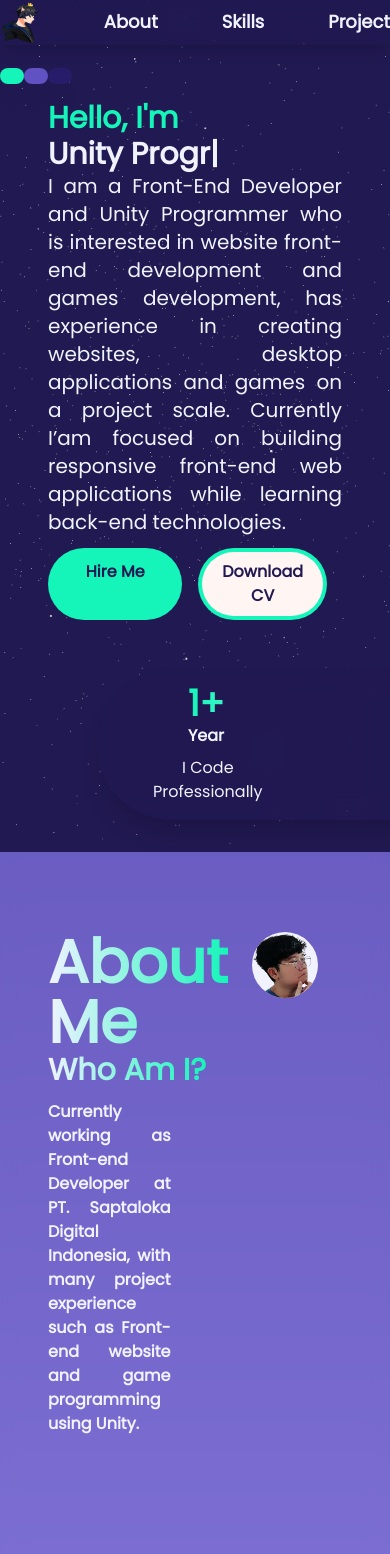
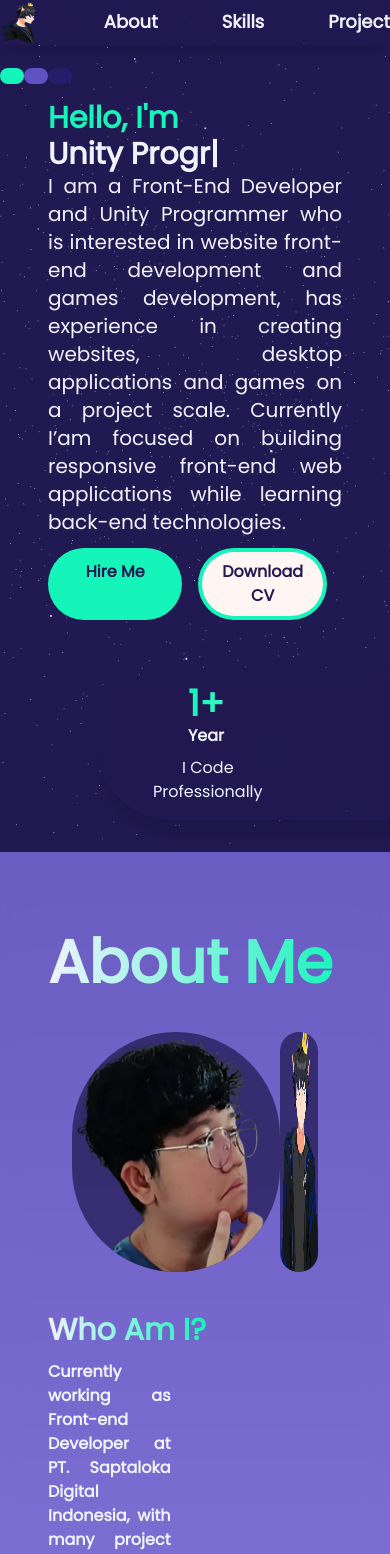
Before and after one commit to auliarahman789/mauliarahman, a Next.js app: page / in a window 390 px wide. Shown: the top 1554 px of the page. Built offline with nearby package versions, Linux system fonts and the light colour scheme; a web font is replaced by a local one.

Commit message:
Update : Content

```diff
--- a/src/app/components/about.tsx
+++ b/src/app/components/about.tsx
@@ -1,29 +1,49 @@
 "use client";
-import React from 'react'
+
 import Image from "next/image";
+import { motion } from 'framer-motion';
 
 function About() {
+
     return (
         <section className="lg:py-16" id='about'>
 
             <div className='relative flex pt-16'>
 
+                <motion.div
+                    // initial={{ opacity: 0, scale: 0.5 }}
+
+                    initial={{ opacity: 0 }}
+                    whileInView={{ opacity: 1 }}
+                    viewport={{ once: true }}
+                    animate={{ opacity: 0, scale: 1 }}
+                    transition={{ duration: 2 }}
+                    className=""
+                >
                     <p className='text-transparent bg-clip-text bg-gradient-to-r from-[#F0F3FF] to-[#15F5BA] font-bold text-6xl' >
                         About Me
                     </p>
-                <div className='flex justify-end w-9/12 px-6'>
+
+                    <div className='flex justify-center lg:gap-[850px]  w-full px-6 pt-10'>
+                        <Image
+                            alt="logo1"
+                            src={"/anjas.png"}
+                            height={300}
+                            width={300}
+                            className='w-52 h-60 rounded-full bg-[#211951ba]'
+                        />
                         <div>
                             <Image
                                 alt="logo1"
-                            src={"/anjas.png"}
-                            height={200}
-                            width={200}
-                            className=' rounded-full bg-[#F0F3FF]'
+                                src={"/kingpose.png"}
+                                height={300}
+                                width={300}
+                                className='w-52 h-60 rounded-full bg-[#211951ba]'
                             />
                         </div>
+
                     </div>
-            </div>
-            <div className='flex'>
+                    <div className='flex pt-10'>
                         <p className='text-transparent bg-clip-text bg-gradient-to-r from-[#F0F3FF] to-[#15F5BA] font-semibold text-3xl'>
                             Who Am I?
                         </p>
@@ -34,6 +54,11 @@ function About() {
                             Front-end website and game programming using Unity.
                         </p>
                     </div>
+                </motion.div>
+
+            </div>
+
+
 
         </section >
     );
--- a/src/app/components/carddesc.tsx
+++ b/src/app/components/carddesc.tsx
@@ -1,6 +1,7 @@
 "use client";
 import { useState } from 'react';
 import Image from 'next/image'
+import { motion } from 'framer-motion';
 const PlaceCard = ({ skills, desc, image, skilldesc }: { skills: any, desc: any, image: any, skilldesc: any }) => {
 
     const [showDescription, setShowDescription] = useState(false);
@@ -10,6 +11,15 @@ const PlaceCard = ({ skills, desc, image, skilldesc }: { skills: any, desc: any,
     };
 
     return (
+        <div>
+            <motion.div
+                initial={{ opacity: 0 }}
+                whileInView={{ opacity: 1 }}
+                viewport={{ once: true }}
+                animate={{ opacity: 0, scale: 1 }}
+                transition={{ duration: 2 }}
+                className=""
+            >
                 <div className="relative place-card bg-[#FEF9EF] z-[20]" id='skills' onClick={toggleDescription}>
 
                     <div className="flip-card">
@@ -43,6 +53,8 @@ const PlaceCard = ({ skills, desc, image, skilldesc }: { skills: any, desc: any,
 
 
                 </div>
+            </motion.div>
+        </div>
 
     )
 };
--- a/src/app/components/navbar.tsx
+++ b/src/app/components/navbar.tsx
@@ -10,6 +10,7 @@ const Navbar = ({ color }: { color: any }) => {
             <div style={{ background: `${color}` }} className='flex w-full fixed top-0 h-[45px] bg-[#211951ba] shadow-lg backdrop-blur-md z-50 justify-center'>
 
                 <div className='flex gap-16 w-full'>
+                    <a href='/#'>
                         <Image
                             src={'/brand.png'}
                             width={50}
@@ -17,6 +18,8 @@ const Navbar = ({ color }: { color: any }) => {
                             alt={'logo'}
                             className=' w-12 h-12 rounded-full'
                         />
+                    </a>
+
                     <a className='lg:pl-[490px] flex text-[#F0F3FF] font-semibold text-lg pt-2' href='#about'>
                         About
                     </a>
--- a/src/app/globals.css
+++ b/src/app/globals.css
@@ -55,14 +55,13 @@ body {
 
 /* Style the front side (fallback if image is missing) */
 .flip-card-front {
-  background-color: #211951;
-  color: black;
+  background-color: #211951ba;
+
 }
 
 /* Style the back side */
 .flip-card-back {
-  background-color: #211951;
-  color: #211951;
+  background-color: #211951ba;
   transform: rotateY(180deg);
 }
 .cursive {
--- a/src/app/layout.tsx
+++ b/src/app/layout.tsx
@@ -9,8 +9,8 @@ const poppins = Poppins({
 })
 
 export const metadata: Metadata = {
-  title: 'Create Next App',
-  description: 'Generated by create next app',
+  title: 'Muhammad Aulia Rahman',
+  description: 'Muhammad Aulia Rahman&rsquo;s Portfolio',
 }
 
 export default function RootLayout({
--- a/src/app/page.tsx
+++ b/src/app/page.tsx
@@ -22,9 +22,9 @@ const Places = [
 function Page() {
     const [color, setColor] = useState('')
     return (
-        <div>
+        <div id='#'>
 
-            <main className='flex  min-h-screen  flex-col bg-[#211951] '>
+            <main className='flex  min-h-screen  flex-col bg-[#211951] ' >
                 <Navbar color={color} />
                 <div className='mt-5  top-0 z-50'>
                     <button onClick={() => setColor('#15f5b9b2')} className=' bg-[#15F5BA] w-2 rounded-full mt-12 px-3 py-2 z-50 shadow-xl'>
```
Also changed, not shown: public/kingpose.png (added). Lines whose indentation alone changed are shown as unchanged.
